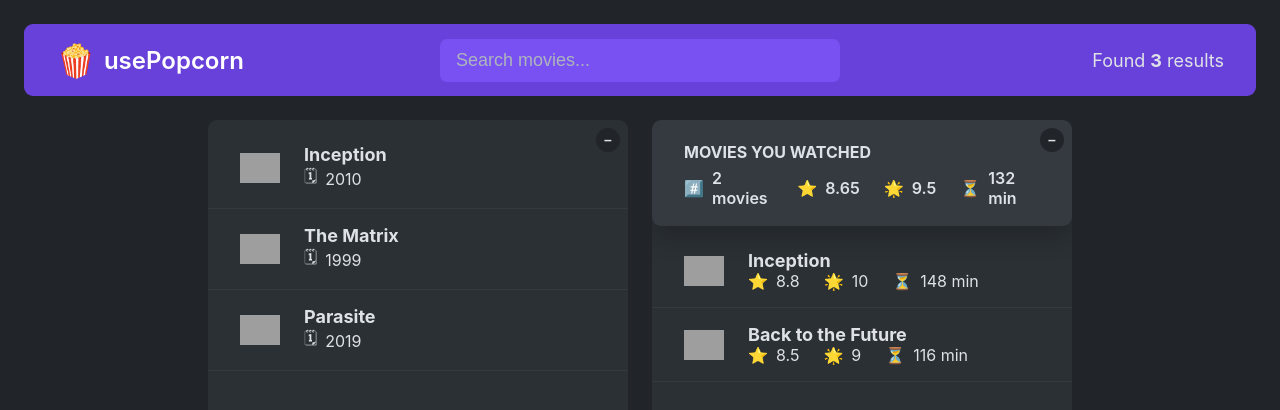
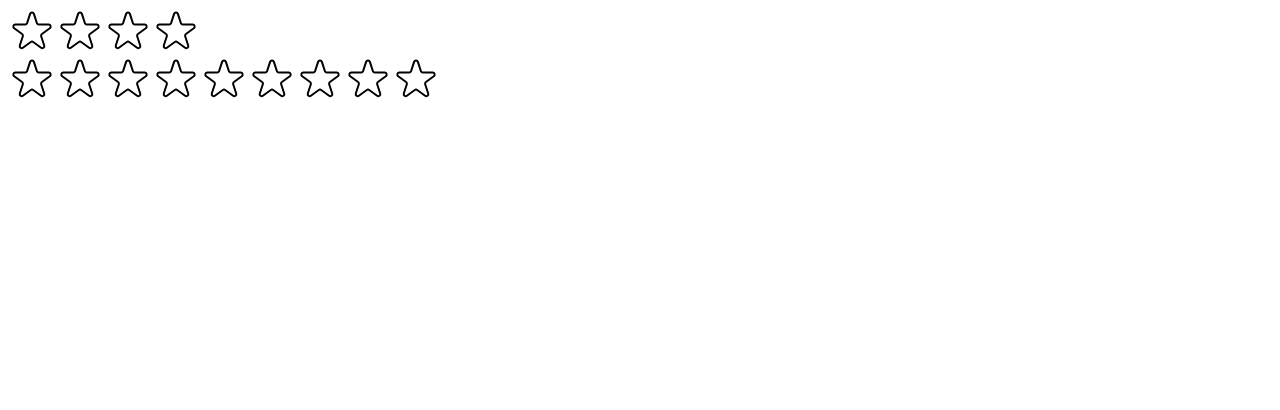
Before and after one commit to Mahmoud-AbouDeghedy/use-popcorn, a React (Create React App) app: page / in a window 1280 px wide. Shown: the top 410 px of the page. Built offline with nearby package versions, Linux system fonts and the light colour scheme; grey boxes are pictures that could not be loaded.

Commit message:
creaint a starRating component

```diff
--- a/src/App.tsx
+++ b/src/App.tsx
@@ -57,15 +57,36 @@
 	},
 ];
 
-const average = (arr) =>
-	arr.reduce((acc, cur, i, arr) => acc + cur / arr.length, 0);
+// const average = (arr) =>
+// arr.reduce((acc, cur, i, arr) => acc + cur / arr.length, 0);
 
-function NavBar({ movies }: { movies: MovieT[] }) {
+export default function App() {
+	const [movies, setMovies] = useState(tempMovieData);
+	const [watched, setWatched] = useState(tempWatchedData);
+
+	return (
+		<>
+			<NavBar>
+				<Search />
+				<NumResults numResults={movies.length} />
+			</NavBar>
+			<Main>
+				<Box>
+					<MoviesList movies={movies} />
+				</Box>
+				<Box>
+					<WatchedSummary watched={watched} />
+					<WatchedList watched={watched} />
+				</Box>
+			</Main>
+		</>
+	);
+}
+function NavBar({ children }: { children: React.ReactNode }) {
 	return (
 		<nav className="nav-bar">
 			<Logo />
-			<Search />
-			<NumResults numResults={movies.length} />
+			{children}
 		</nav>
 	);
 }
@@ -99,6 +120,9 @@
 		/>
 	);
 }
+function Main({ children }: { children: React.ReactNode }) {
+	return <main className="main">{children}</main>;
+}
 
 function Movie({ movie }: { movie: MovieT }) {
 	return (
@@ -125,26 +149,23 @@
 	);
 }
 
-function ListBox({ movies }: { movies: MovieT[] }) {
-	const [isOpen1, setIsOpen1] = useState(true);
+function Box({ children }: { children: React.ReactNode }) {
+	const [isOpen, setIsOpen] = useState(true);
 
 	return (
 		<div className="box">
-			<button
-				className="btn-toggle"
-				onClick={() => setIsOpen1((open) => !open)}
-			>
-				{isOpen1 ? "–" : "+"}
+			<button className="btn-toggle" onClick={() => setIsOpen((open) => !open)}>
+				{isOpen ? "–" : "+"}
 			</button>
-			{isOpen1 && <MoviesList movies={movies} />}
+			{isOpen && children}
 		</div>
 	);
 }
 
 function WatchedSummary({ watched }: { watched: MovieT[] }) {
-	const avgImdbRating = average(watched.map((movie) => movie.imdbRating));
-	const avgUserRating = average(watched.map((movie) => movie.userRating));
-	const avgRuntime = average(watched.map((movie) => movie.runtime));
+	// const avgImdbRating = average(watched.map((movie) => movie.imdbRating));
+	// const avgUserRating = average(watched.map((movie) => movie.userRating));
+	// const avgRuntime = average(watched.map((movie) => movie.runtime));
 	return (
 		<div className="summary">
 			<h2>Movies you watched</h2>
@@ -155,40 +176,17 @@
 				</p>
 				<p>
 					<span>⭐️</span>
-					<span>{avgImdbRating}</span>
+					{/* <span>{avgImdbRating}</span> */}
 				</p>
 				<p>
 					<span>🌟</span>
-					<span>{avgUserRating}</span>
+					{/* <span>{avgUserRating}</span> */}
 				</p>
 				<p>
 					<span>⏳</span>
-					<span>{avgRuntime} min</span>
+					{/* <span>{avgRuntime} min</span> */}
 				</p>
 			</div>
-		</div>
-	);
-}
-
-function WatchedBox({ movies }: { movies: MovieT[] }) {
-	const [watched, setWatched] = useState(tempWatchedData);
-
-	const [isOpen2, setIsOpen2] = useState(true);
-
-	return (
-		<div className="box">
-			<button
-				className="btn-toggle"
-				onClick={() => setIsOpen2((open) => !open)}
-			>
-				{isOpen2 ? "–" : "+"}
-			</button>
-			{isOpen2 && (
-				<>
-					<WatchedSummary watched={watched} />
-					<WatchedList watched={watched} />
-				</>
-			)}
 		</div>
 	);
 }
@@ -200,26 +198,6 @@
 				<WatchedMovie movie={movie} key={movie.imdbID} />
 			))}
 		</ul>
-	);
-}
-
-function Main({ movies }: { movies: MovieT[] }) {
-	return (
-		<main className="main">
-			<ListBox movies={movies} />
-			<WatchedBox movies={movies} />
-		</main>
-	);
-}
-
-export default function App() {
-	const [movies, setMovies] = useState(tempMovieData);
-
-	return (
-		<>
-			<NavBar movies={movies} />
-			<Main movies={movies} />
-		</>
 	);
 }
 
--- /dev/null
+++ b/src/StarRating.tsx
@@ -0,0 +1,92 @@
+import { useState } from "react";
+
+const containerStyle = {
+	display: "flex",
+	alignItems: "center",
+	gap: "16px",
+};
+
+const starContainerStyle = {
+	display: "flex",
+};
+
+const textStyle = {
+	lineHeight: "1",
+	margin: "0",
+};
+
+export default function StarRating({ maxRating = 5 }: { maxRating: number }) {
+	const [rating, setRating] = useState(0);
+	const [tempRating, setTempRating] = useState(0);
+
+	return (
+		<div style={containerStyle}>
+			<div style={starContainerStyle}>
+				{Array.from({ length: maxRating }, (_, i) => (
+					<Star
+						key={i}
+						onClick={() => setRating(i + 1)}
+						full={tempRating ? tempRating >= i + 1 : i + 1 <= rating}
+						onHoverIn={() => setTempRating(i + 1)}
+						onHoverOut={() => setTempRating(0)}
+					/>
+				))}
+			</div>
+			<p style={textStyle}>{tempRating || rating || ""}</p>
+		</div>
+	);
+}
+
+const starStyle = {
+	width: "48px",
+	height: "48px",
+	display: "block",
+	cursor: "pointer",
+};
+
+function Star({
+	onClick,
+	full,
+	onHoverIn,
+	onHoverOut,
+}: {
+	onClick: () => void;
+	full: boolean;
+	onHoverIn: () => void;
+	onHoverOut: () => void;
+}) {
+	return (
+		<span
+			role="button"
+			style={starStyle}
+			onClick={onClick}
+			onMouseEnter={onHoverIn}
+			onMouseLeave={onHoverOut}
+		>
+			{full ? (
+				<svg
+					xmlns="http://www.w3.org/2000/svg"
+					viewBox="0 0 20 20"
+					fill="#000"
+					stroke="#000"
+				>
+					<path d="M9.049 2.927c.3-.921 1.603-.921 1.902 0l1.07 3.292a1 1 0 00.95.69h3.462c.969 0 1.371 1.24.588 1.81l-2.8 2.034a1 1 0 00-.364 1.118l1.07 3.292c.3.921-.755 1.688-1.54 1.118l-2.8-2.034a1 1 0 00-1.175 0l-2.8 2.034c-.784.57-1.838-.197-1.539-1.118l1.07-3.292a1 1 0 00-.364-1.118L2.98 8.72c-.783-.57-.38-1.81.588-1.81h3.461a1 1 0 00.951-.69l1.07-3.292z" />
+				</svg>
+			) : (
+				<svg
+					xmlns="http://www.w3.org/2000/svg"
+					fill="none"
+					viewBox="0 0 24 24"
+					stroke="#000"
+				>
+					<path
+						strokeLinecap="round"
+						strokeLinejoin="round"
+						strokeWidth="{2}"
+						d="M11.049 2.927c.3-.921 1.603-.921 1.902 0l1.519 4.674a1 1 0 00.95.69h4.915c.969 0 1.371 1.24.588 1.81l-3.976 2.888a1 1 0 00-.363 1.118l1.518 4.674c.3.922-.755 1.688-1.538 1.118l-3.976-2.888a1 1 0 00-1.176 0l-3.976 2.888c-.783.57-1.838-.197-1.538-1.118l1.518-4.674a1 1 0 00-.363-1.118l-3.976-2.888c-.784-.57-.38-1.81.588-1.81h4.914a1 1 0 00.951-.69l1.519-4.674z"
+					/>
+				</svg>
+			)}
+		</span>
+	);
+}
--- a/src/index.tsx
+++ b/src/index.tsx
@@ -1,13 +1,15 @@
 import React from "react";
 import ReactDOM from "react-dom/client";
-import "./index.css";
-import App from "./App";
+// import "./index.css";
+// import App from "./App";
+import StarRating from "./StarRating";
 
 const root = ReactDOM.createRoot(
 	document.getElementById("root") as HTMLElement
 );
 root.render(
 	<React.StrictMode>
-		<App />
+		<StarRating maxRating={4} />
+		<StarRating maxRating={9} />
 	</React.StrictMode>
 );
```
